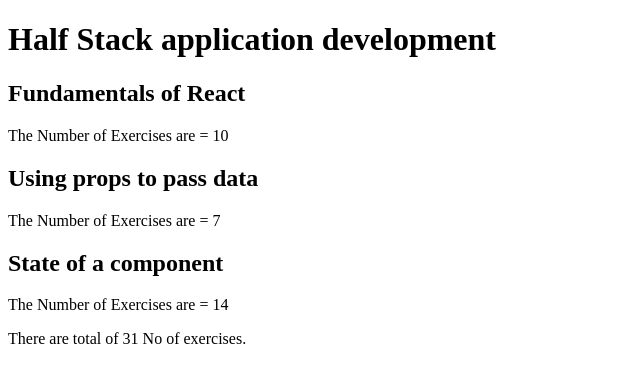
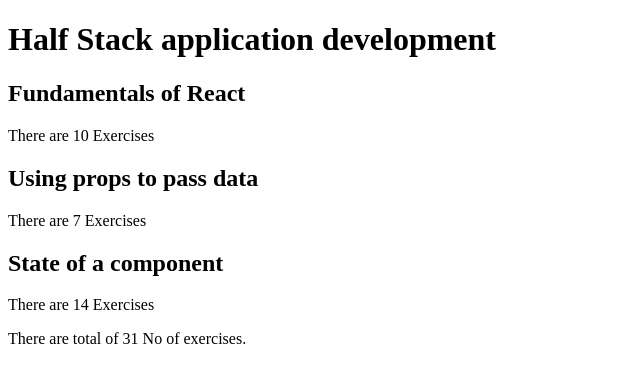
Before and after one commit to arjunnbhujel/fullstackopen, a React (Create React App) app in the folder part1/courseinfo/: page / in a window 1280 px wide. Shown: the top 382 px of the page, without its empty margins (0-640 px from the left). Built offline with nearby package versions, Linux system fonts and the light colour scheme.

Commit message:
1.5: Finalize of courseinfo

```diff
--- a/part1/courseinfo/src/App.js
+++ b/part1/courseinfo/src/App.js
@@ -1,57 +1,48 @@
-// Exercise 1.1: course information, step1 contains defination of new component
-// i.e. Header, Content and Total
+// Exercise 1.5 Finalize of this Courseinfo.
+// single javascript object is set to the variable. Refactoring of the code so that it works.
 
 
-// Exercise 1.3: Printing props to the Console.
 const Header = (props) => {
   return (
-    <h1>{props.course}</h1>
+    <h1>{props.courseName}</h1>
   )
 }
 
+const Part = (props) => {
+  return (
+   <>
+      <h2>{props.part.name}</h2>
+      <p>There are {props.part.exercises} Exercises</p>
+   </>
+  )
+}
 
-// Exercise 1.2: course information, step2 is just the refactoration.
-// Created another component i.e. Part.
-// Part is called in Content Component which further accepts array of parts in App Component
-
-const Content = ( props ) => {
-  console.log( props.parts[0].name )
+const Content = (props) => {
     return (
       <div>
-        <>
-          <h2>{props.parts[0].name}</h2>
-          <p>The Number of Exercises are = {props.parts[0].exercises}</p>
-        </>
-
-        <>
-          <h2>{props.parts[1].name}</h2>
-          <p>The Number of Exercises are = {props.parts[1].exercises}</p>
-        </>
-
-        <>
-          <h2>{props.parts[2].name}</h2>
-          <p>The Number of Exercises are = {props.parts[2].exercises}</p>
-        </>
-
+        <Part part={props.parts[0]} />
+        <Part part={props.parts[1]} />
+        <Part part={props.parts[2]} />
       </div>
     )
 }
 
 const Total = (props) => {
-  console.log(props)
+  // array reduce () is used here
+  // const total = props.parts.reduce((sum, index) => sum + index.exercises, 0);
+
+  const total = props.parts[0].exercises + props.parts[1].exercises + props.parts[2].exercises
+
   return (
-    <p>There are total of {props.parts[0].exercises + props.parts[1].exercises + props.parts[2].exercises} No of exercises.</p>
+    <p>There are total of {total} No of exercises.</p>
   )
 }
 
 
 const App = () => {
-  const course = 'Half Stack application development'
-
-  // 1.4 : refactoring the code with the help of below variable
-  // There is no use of any array loop as instructed in the course
-
-  const parts = [
+  const course = {
+    name: 'Half Stack application development',
+    parts: [
       {
         name: 'Fundamentals of React',
         exercises: 10
@@ -65,12 +56,13 @@
         exercises: 14
       }
     ]
+  }
 
   return(
     <div>
-      <Header course={course} />
-      <Content parts={parts} />
-      <Total parts={parts} />
+      <Header courseName={course.name} />
+      <Content parts={course.parts} />
+      <Total parts={course.parts} />
     </div>
   )
 }
```
Lines whose indentation alone changed are shown as unchanged.
